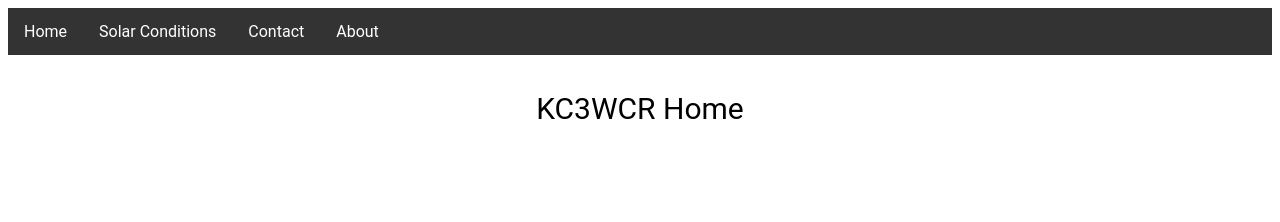
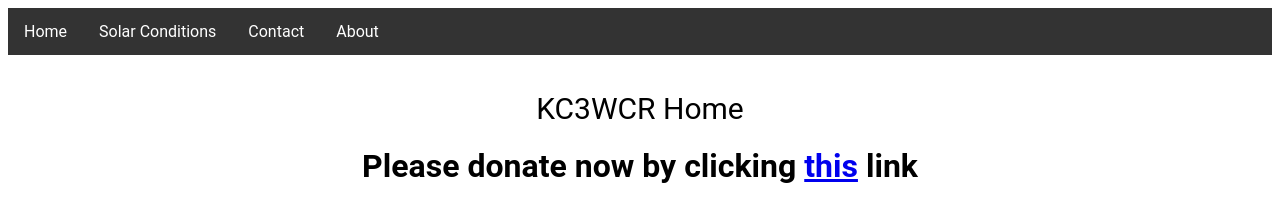
Before and after one commit to kc3wcr/kc3wcr.github.io, a plain HTML site: page index.html in a window 1280 px wide. Drawn offline with Linux system fonts and the light colour scheme.

Commit message:
Update index.html

```diff
--- a/index.html
+++ b/index.html
@@ -54,6 +54,7 @@ ul {
       <br>
       <br>
 <header>KC3WCR Home</header>
+ <h1 class="align">Please donate now by clicking <a href="donate">this</a> link</h1>
 
 </body>
 </html>
```
